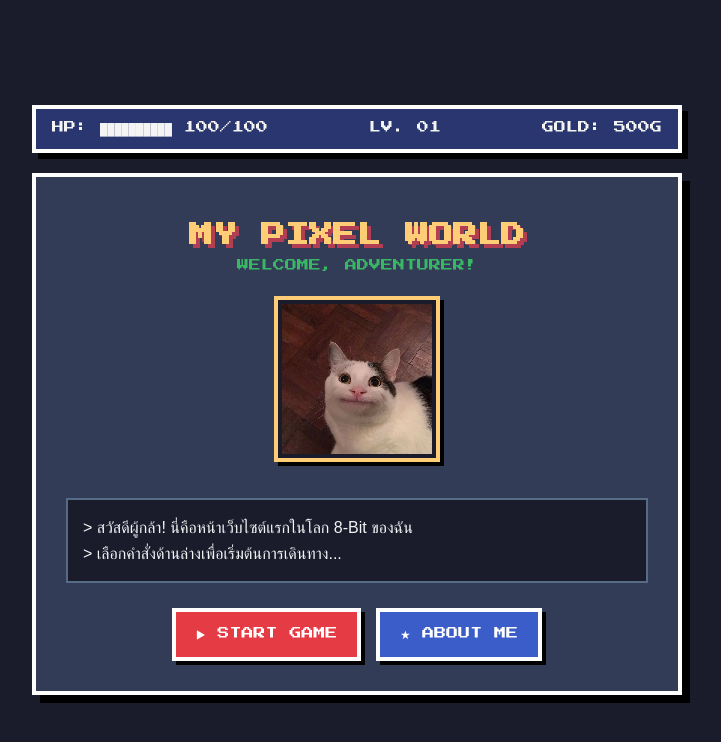
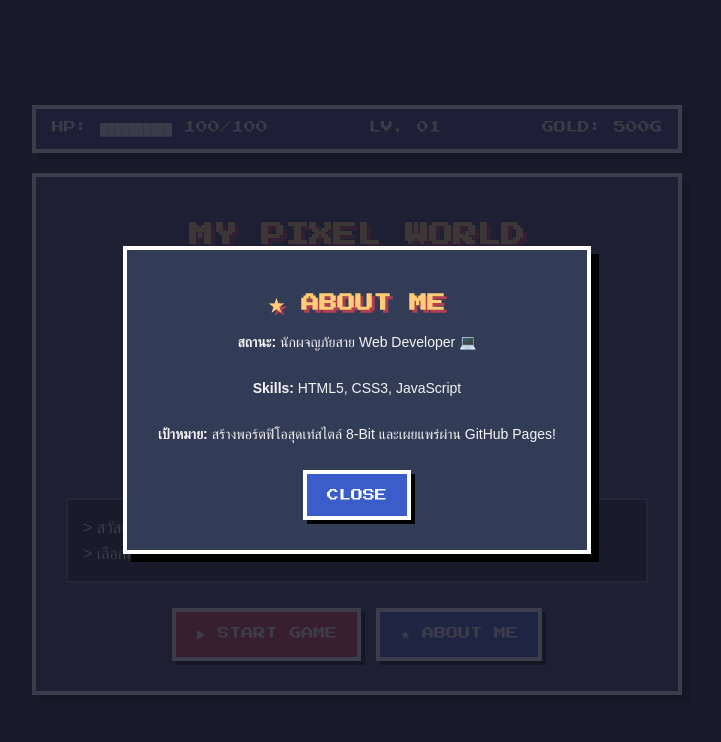
Before and after one commit to kulpriya123/pixel-adventure, a plain HTML site: page index.html in a window 1280 px wide. Both pictures are taken after a click on the button "★ ABOUT ME". Shown: the whole page, without its empty margins (283-1004 px from the left). Drawn offline with Linux system fonts and the light colour scheme.

Commit message:
Add files via upload

```diff
--- a/index.html
+++ b/index.html
@@ -36,13 +36,14 @@
             <!-- ปุ่มกดสไตล์เกม -->
             <div class="menu-buttons">
                 <button class="pixel-btn btn-start">▶ START GAME</button>
-                <button class="pixel-btn btn-about">★ ABOUT ME</button>
+                <!-- แก้ไขตรงนี้: เพิ่ม id="about-btn" ให้ถูกต้อง -->
+                <button id="about-btn" class="pixel-btn btn-about">★ ABOUT ME</button>
             </div>
         </main>
     </div>
 
 <!-- ============================ -->
-<!-- หน้าต่างป๊อปอัป (Popup Modal) -->
+<!-- หน้าต่างป๊อปอัป START GAME -->
     <div id="game-popup" class="popup-overlay">
         <div class="popup-box">
             <h2>GAME STARTED!</h2>
@@ -51,9 +52,21 @@
         </div>
     </div>
 
-    <!-- ========================== -->
-     <!-- ตัวเชื่อม -->
-     <script src="script.js"></script>
+<!-- ================================= -->
+<!-- หน้าต่างป๊อปอัป ABOUT ME -->
+    <div id="about-popup" class="popup-overlay">
+        <div class="popup-box">
+            <h2>★ ABOUT ME</h2>
+            <p><strong>สถานะ:</strong> นักผจญภัยสาย Web Developer 💻</p>
+            <p><strong>Skills:</strong> HTML5, CSS3, JavaScript</p>
+            <p><strong>เป้าหมาย:</strong> สร้างพอร์ตฟิโอสุดเท่สไตล์ 8-Bit และเผยแพร่ผ่าน GitHub Pages!</p>
+            <!-- แก้ไขตรงนี้: เปลี่ยนเป็น id="close-about" ให้ตรงกับใน script.js -->
+            <button id="close-about" class="pixel-btn btn-about">CLOSE</button>
+        </div>
+    </div>
+
+    <!-- ตัวเชื่อม JavaScript -->
+    <script src="script.js"></script>
 
 </body>
 </html>
--- a/script.js
+++ b/script.js
@@ -1,23 +1,52 @@
 // เพิ่มการทำงานด้วย JavaScript (เพื่อให้กดปุ่มแล้วป๊อปอัปเด้ง/ปิด)
 
-// ดึงค่าปุ่มและหน้าต่างป๊อปอัปมาควบคุม
+// --- ควบคุมป๊อปอัป START GAME ---
 const startBtn = document.querySelector('.btn-start');
 const popup = document.getElementById('game-popup');
 const closeBtn = document.getElementById('close-popup');
 
-// เมื่อคลิกปุ่ม START GAME ให้แสดงป๊อปอัปขึ้นมา
+//startBtn = ค้นหาปุ่มที่มีคลาสชื่อ .btn-start (ปุ่มเปิดเกม)
+
+//popup = ค้นหากล่องป๊อปอัปเกมที่มี ID ชื่อ game-popup
+
+//closeBtn = ค้นหาปุ่มปิดที่มี ID ชื่อ close-popup
+
+if (startBtn && popup && closeBtn) {
     startBtn.addEventListener('click', () => {
         popup.style.display = 'flex';
     });
 
-// เมื่อคลิกปุ่ม CLOSE ให้ปิดหน้าต่างป๊อปอัป
     closeBtn.addEventListener('click', () => {
         popup.style.display = 'none';
     });
 
-// (แถม) ถ้าคลิกพื้นที่ว่างรอบนอกกล่อง ก็ให้ปิดป๊อปอัปด้วย
     popup.addEventListener('click', (e) => {
         if (e.target === popup) {
             popup.style.display = 'none';
         }
     });
+}
+
+// --- ควบคุมป๊อปอัป ABOUT ME ---
+const aboutBtn = document.getElementById('about-btn');
+const aboutPopup = document.getElementById('about-popup');
+const closeAboutBtn = document.getElementById('close-about');
+
+if (aboutBtn && aboutPopup && closeAboutBtn) {
+    // เมื่อคลิกปุ่ม ABOUT ME ให้แสดงหน้าต่างป๊อปอัปขึ้นมา
+    aboutBtn.addEventListener('click', () => {
+        aboutPopup.style.display = 'flex';
+    });
+
+    // เมื่อคลิกปุ่ม CLOSE ให้ซ่อนหน้าต่างป๊อปอัป
+    closeAboutBtn.addEventListener('click', () => {
+        aboutPopup.style.display = 'none';
+    });
+
+    // ถ้าคลิกพื้นที่ว่างสีดำรอบนอก ให้ปิดหน้าต่างป๊อปอัป
+    aboutPopup.addEventListener('click', (e) => {
+        if (e.target === aboutPopup) {
+            aboutPopup.style.display = 'none';
+        }
+    });
+}
```
Lines whose indentation alone changed are shown as unchanged.
